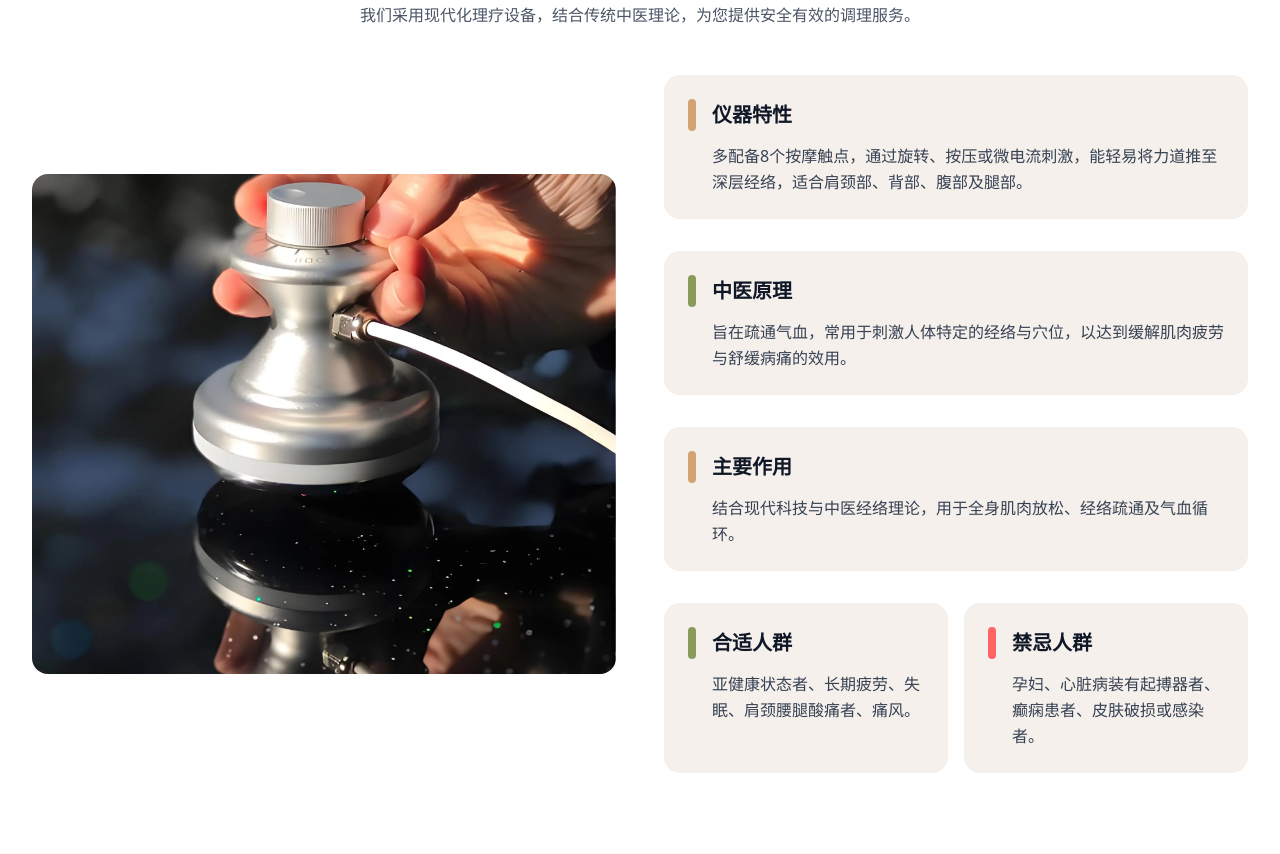
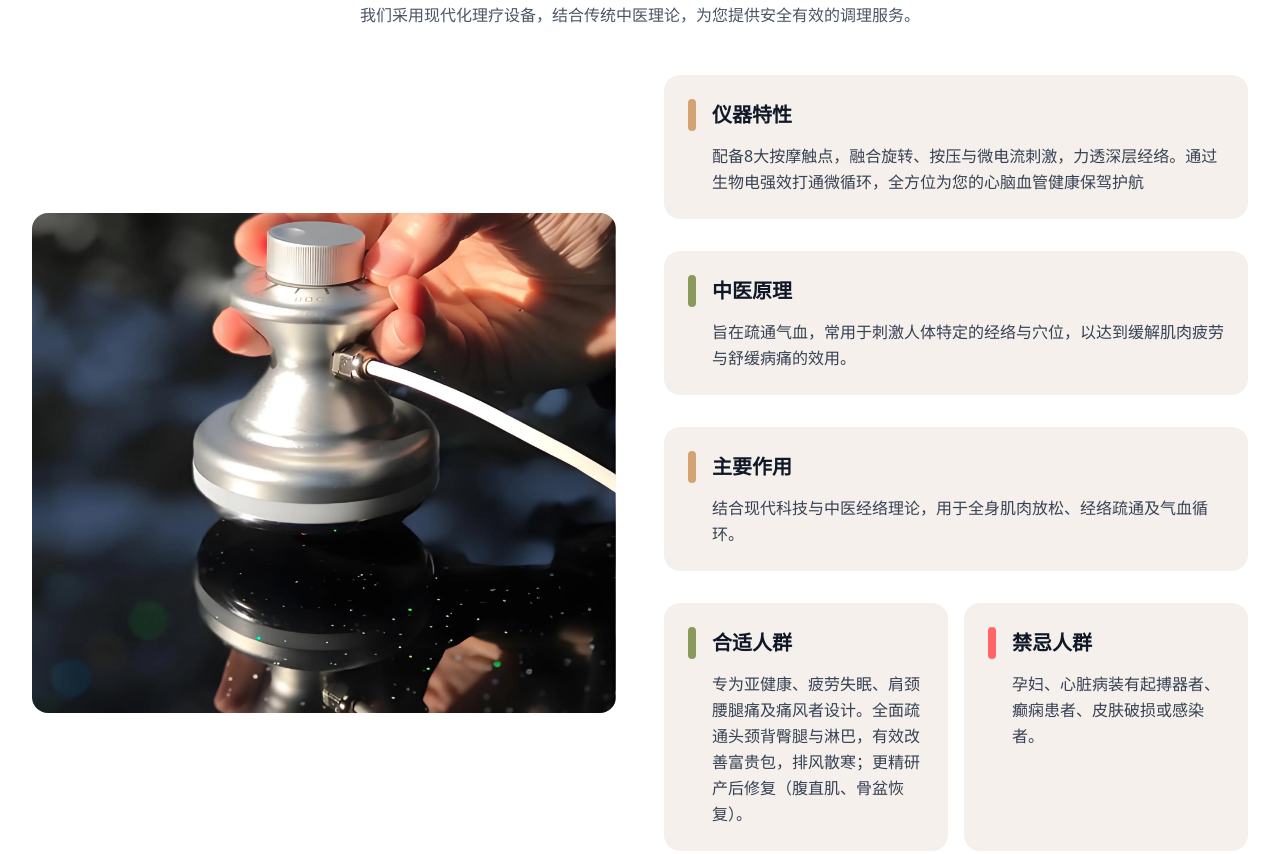
Before and after one commit to jiabeijk/chenjie-clinic, a website: page index.html in a window 1280 px wide. Shown: the part 1929-2783 px from the top of the page. Drawn offline with Linux system fonts and the light colour scheme.

Commit message:
更新文案

```diff
--- a/index.html
+++ b/index.html
@@ -305,7 +305,7 @@
                 仪器特性
               </h3>
               <p class="text-gray-700 leading-relaxed pl-6">
-                多配备8个按摩触点，通过旋转、按压或微电流刺激，能轻易将力道推至深层经络，适合肩颈部、背部、腹部及腿部。
+                配备8大按摩触点，融合旋转、按压与微电流刺激，力透深层经络。通过生物电强效打通微循环，全方位为您的心脑血管健康保驾护航
               </p>
             </div>
 
@@ -342,7 +342,7 @@
                   合适人群
                 </h3>
                 <p class="text-gray-700 leading-relaxed pl-6">
-                  亚健康状态者、长期疲劳、失眠、肩颈腰腿酸痛者、痛风。
+                  专为亚健康、疲劳失眠、肩颈腰腿痛及痛风者设计。全面疏通头颈背臀腿与淋巴，有效改善富贵包，排风散寒；更精研产后修复（腹直肌、骨盆恢复）。
                 </p>
               </div>
 
```
